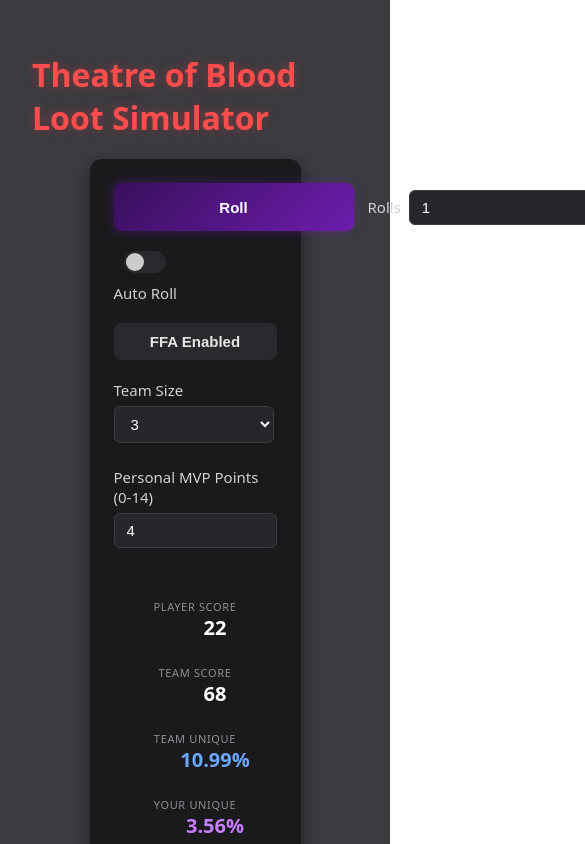
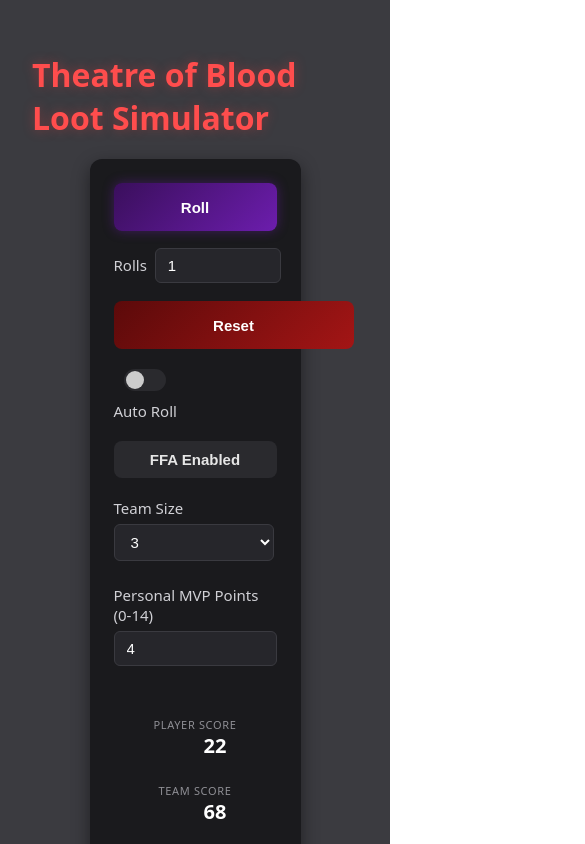
Before and after one commit to OsrsCodeWords/osrs-tob-loot-simulator, a Vue app: page / in a window 390 px wide. Shown: the top 844 px of the page, 585 px wide, since content can reach past the window. Built offline with nearby package versions, Linux system fonts and the light colour scheme.

Commit message:
Mobile UI fix and auto roll using roll amount bugfix

```diff
--- a/src/App.vue
+++ b/src/App.vue
@@ -1,5 +1,5 @@
 <script setup lang="ts">
-import { ref, computed, type Ref } from 'vue';
+import { ref, computed, type Ref, onUnmounted } from 'vue';
 import { normalLoot, type Loot } from './normalLoot';
 import { uniqueLoot } from './uniqueLoot';
 
@@ -161,7 +161,7 @@ type RollResult = {
   petDropped: boolean;
 };
 
-function roll(): RollResult {
+function roll(forcedAmount?: number): RollResult {
   purpleActive.value = false;
 
   const counts = { ...obtainedCounts.value };
@@ -175,7 +175,9 @@ function roll(): RollResult {
     isNew: false,
   };
 
-  for (let i = 0; i < rollAmount.value; i++) {
+  const rollsToPerform = forcedAmount ?? rollAmount.value;
+
+  for (let i = 0; i < rollsToPerform; i++) {
     const kc = rollCount.value + 1;
     let petDropped = false;
 
@@ -262,7 +264,7 @@ function startAutoRoll() {
   if (autoRollIntervalId.value) return;
 
   autoRollIntervalId.value = setInterval(() => {
-    const result = roll();
+    const result = roll(1);
     if (shouldStopAutoRoll(result)) {
       stopAutoRoll();
     }
@@ -283,7 +285,7 @@ function stopAutoRoll() {
 function reset() {
   stopAutoRoll();
   autoRollEnabled.value = false;
-
+  rollAmount.value = 1;
   obtainedCounts.value = {};
   rollHistory.value = [];
   uniqueDropKc.value.clear();
@@ -294,6 +296,10 @@ function reset() {
   selectedUniqueId.value = 106;
   autoRollStopMode.value = 'any';
 }
+
+onUnmounted(() => {
+  stopAutoRoll();
+});
 </script>
 
 <template>
@@ -305,7 +311,11 @@ function reset() {
     <section class="panel controls">
       <header class="top-controls">
         <div class="roll-group">
-          <button class="primary" @click="roll" :disabled="isAutoRolling && !autoRollEnabled">
+          <button
+            class="primary"
+            @click="roll(rollAmount)"
+            :disabled="isAutoRolling && !autoRollEnabled"
+          >
             {{ isAutoRolling ? 'Rolling...' : 'Roll' }}
           </button>
 
@@ -506,12 +516,51 @@ h2 {
   display: flex;
   justify-content: space-between;
   align-items: center;
+  gap: 12px;
+  flex-wrap: wrap;
 }
 
 .roll-group {
   display: flex;
-  gap: 14px;
+  gap: 10px;
   align-items: center;
+  flex-wrap: wrap;
+}
+
+.inline-input input {
+  width: 70px;
+}
+
+/* ---------- Mobile Layout ---------- */
+
+@media (max-width: 600px) {
+  .top-controls {
+    flex-direction: column;
+    align-items: stretch;
+  }
+
+  .roll-group {
+    width: 100%;
+    justify-content: space-between;
+  }
+
+  button.primary,
+  button.danger {
+    width: 100%;
+  }
+
+  .roll-group button {
+    flex: 1;
+  }
+
+  .inline-input {
+    width: 100%;
+    justify-content: space-between;
+  }
+
+  .inline-input input {
+    width: 80px;
+  }
 }
 
 .settings {
```
